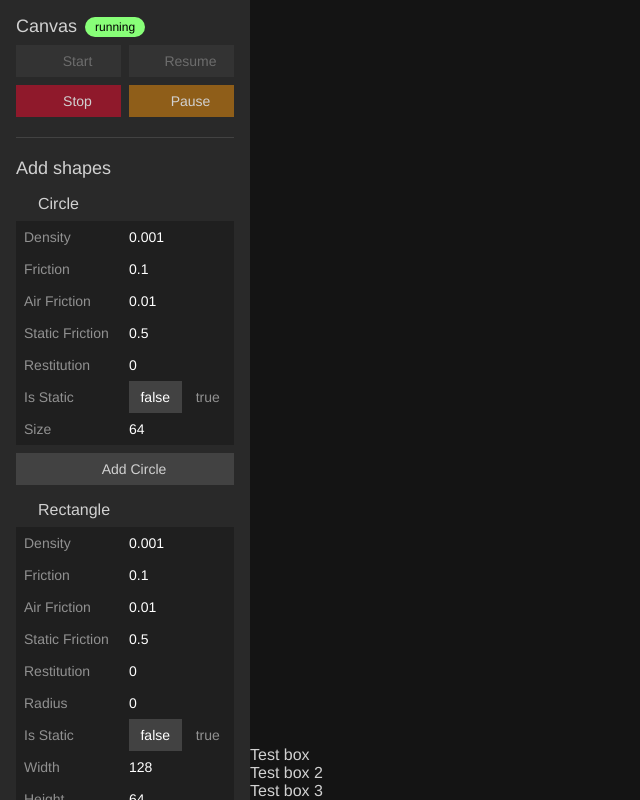
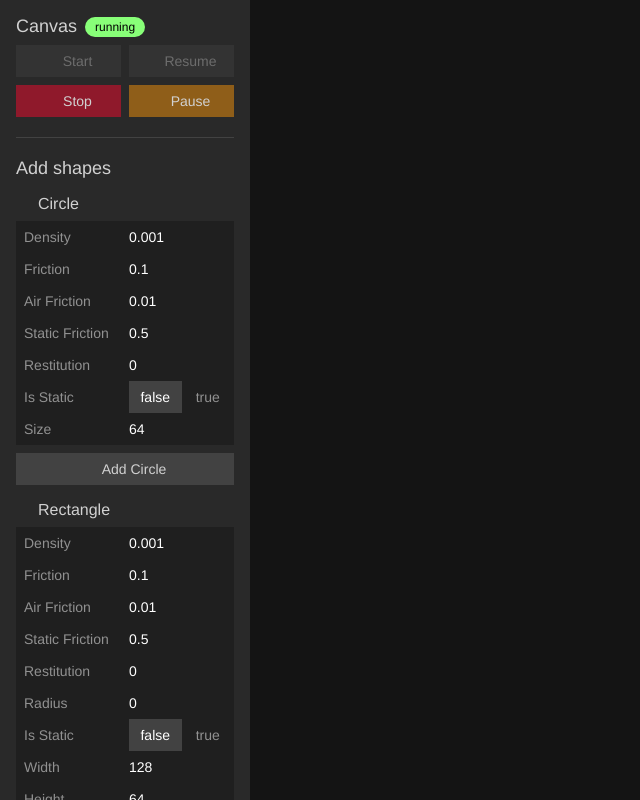
Before and after one commit to pnm122/svelte-physics-renderer, a SvelteKit app: page / in a window 1280 px wide. Shown: the whole page, without its empty margins (0-640 px from the left). Built offline with nearby package versions, Linux system fonts and the light colour scheme; some icons are missing.

Commit message:
Remove test shapes

```diff
--- a/src/routes/+page.svelte
+++ b/src/routes/+page.svelte
@@ -69,17 +69,6 @@
 		{canvas}
 	/>
 	<Canvas width="100%" height="100%" gravity={{ scale: 0.0005 }} interactive bind:this={canvas}>
-		<div class="test">
-      <Rectangle class="test-box">
-        Test box
-      </Rectangle>
-      <Rectangle class="test-box">
-        Test box 2
-      </Rectangle>
-      <Rectangle class="test-box">
-        Test box 3
-      </Rectangle>
-    </div>
     <div class="canvas-container">
 			{#each shapes as s (s.shape.id)}
 				{#if s.shape.type === 'circle'}
@@ -126,12 +115,6 @@
 <style lang="scss">
 	@import '$routes/scss/variables';
 
-  .test {
-    display: flex;
-    flex-direction: column;
-    gap: 4px;
-  }
-
 	.main {
 		display: grid;
 		grid-template-columns: 250px auto;
```
